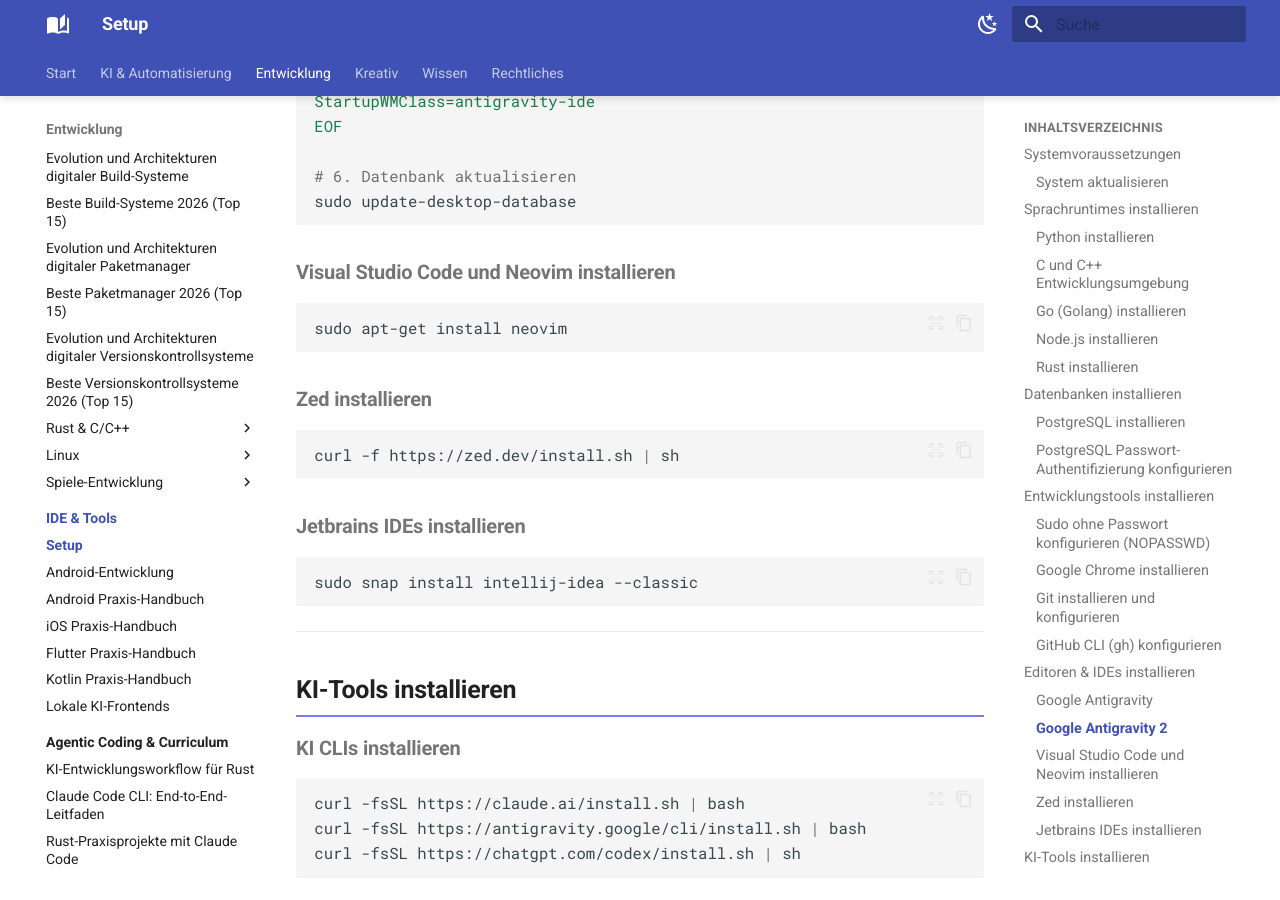
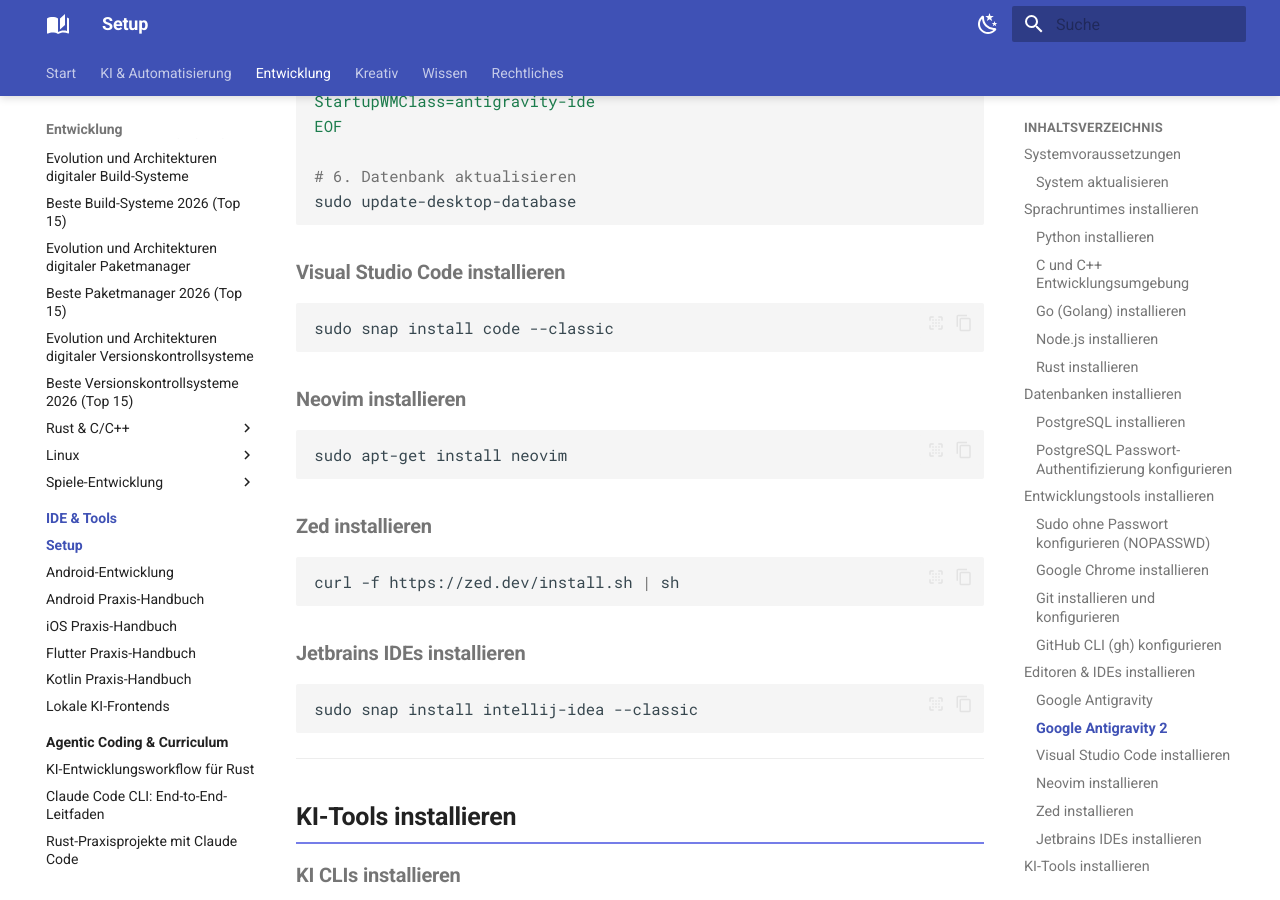
Before and after one commit to thorstenkloehn/dokument, an MkDocs documentation site: the page built from docs/entwicklung/ide/setup.md, in a window 1280 px wide and 900 px high, scrolled down 5787 px. Built offline with MkDocs 1.6.1 and Material for MkDocs 9.7.7, drawn with Linux system fonts in a browser that asks for light colours.

Commit message:
docs: VS-Code-Installation per snap in IDE-Setup ergänzen
Der Abschnitt "Visual Studio Code und Neovim installieren" installierte
bisher nur Neovim. Eigener Abschnitt für VS Code (snap --classic)
ergänzt, analog zum bestehenden JetBrains-Snap-Befehl.

Co-Authored-By: Claude Sonnet 5 <noreply@anthropic.com>
Claude-Session: https://claude.ai/code/session_01XDfxkFegjBCdLKwy5Ya7sk

````diff
--- a/docs/entwicklung/ide/setup.md
+++ b/docs/entwicklung/ide/setup.md
@@ -242,7 +242,13 @@ EOF
 # 6. Datenbank aktualisieren
 sudo update-desktop-database
 ```
-### Visual Studio Code und Neovim installieren
+### Visual Studio Code installieren
+
+```bash
+sudo snap install code --classic
+```
+
+### Neovim installieren
 
 ```bash
 sudo apt-get install neovim
````
